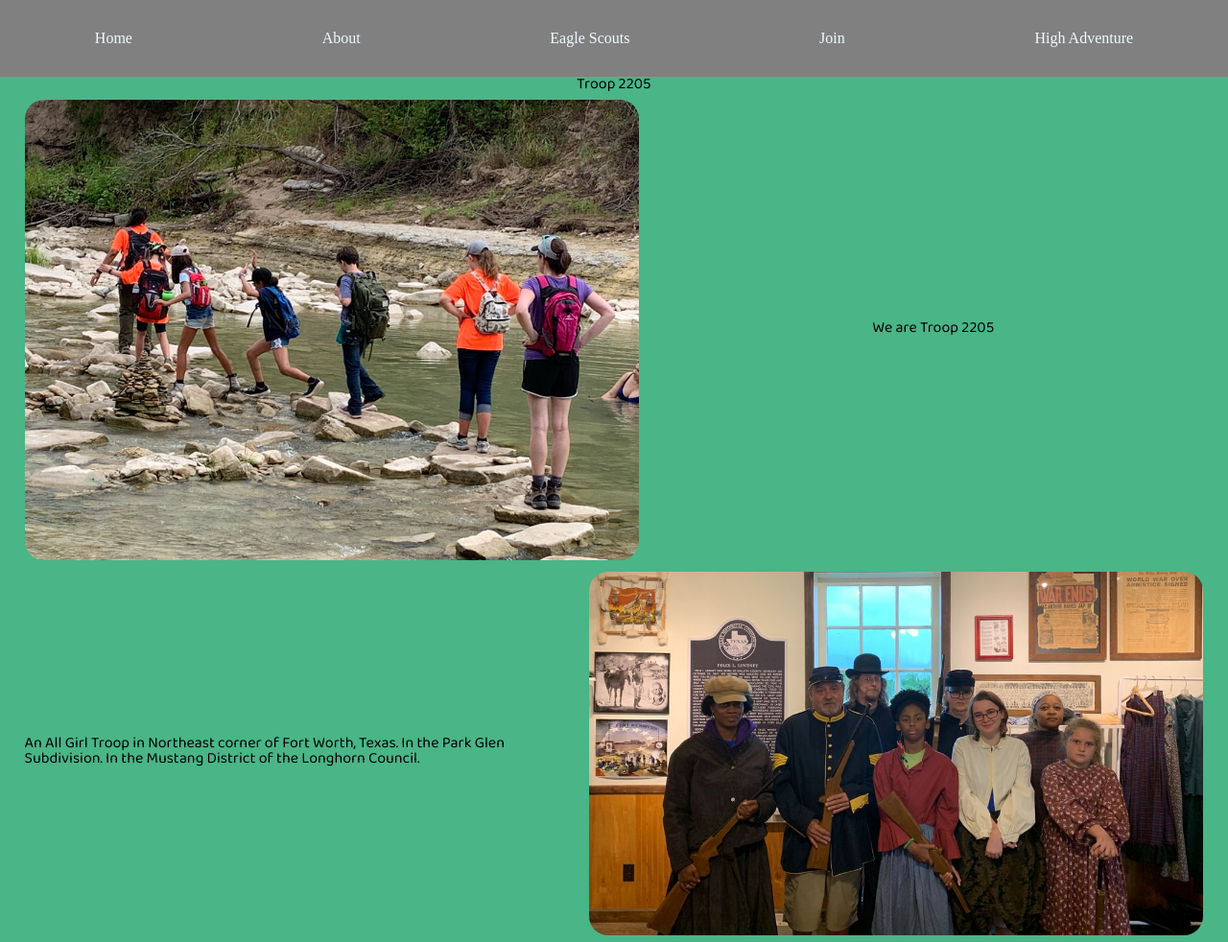
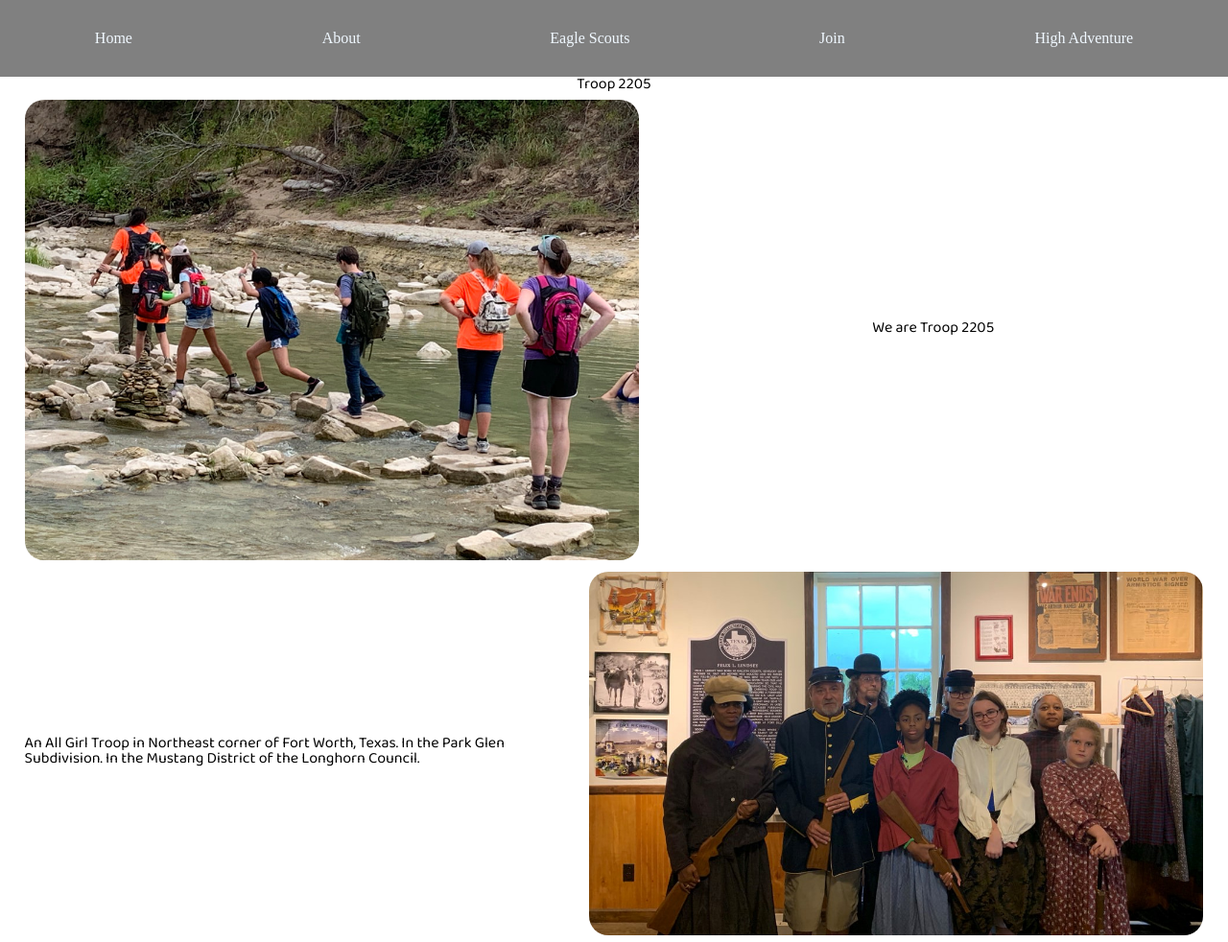
Before and after one commit to Ticktock101/Troop-2205, a website built with webpack: page index.html in a window 1280 px wide. Shown: the top 982 px of the page at 96% size. Built offline with nearby package versions, Linux system fonts and the light colour scheme; some packages are replaced by stand-ins of ours.

Commit message:
Update website.css

```diff
--- a/css/website.css
+++ b/css/website.css
@@ -11,7 +11,6 @@ html, body{
     padding: 0vh;
     height: 100vh;
     width: 100vh;
-    background-color: #4ab587;
 }
 
 header, main, footer {
```
